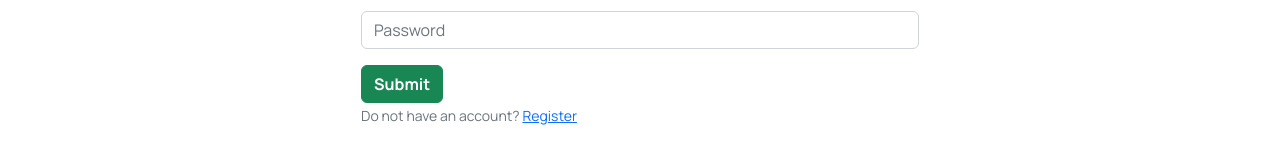
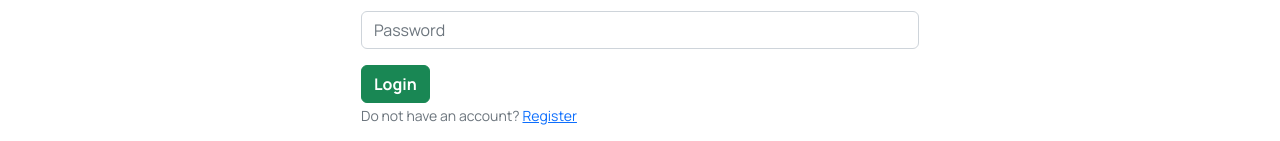
Before and after one commit to Mojaer/Australian_Cuisine_Chef_Website, a React (Vite) app: page /account/login in a window 1280 px wide. Shown: the part 281-422 px from the top of the page. Built offline with nearby package versions, Linux system fonts and the light colour scheme; no server answers.

Commit message:
all authentication is commited

```diff
--- a/src/AuhProvider/AuthProvider.jsx
+++ b/src/AuhProvider/AuthProvider.jsx
@@ -2,7 +2,7 @@ import React, { createContext, useEffect, useState } from 'react';
 import { GithubAuthProvider, GoogleAuthProvider, createUserWithEmailAndPassword, getAuth, onAuthStateChanged, signInWithEmailAndPassword, signInWithPopup, signOut } from "firebase/auth";
 import app from '../Firebase/firebase.config';
 
-const authContext = createContext(null)
+export const authContext = createContext(null)
 
 const AuthProvider = ({ children }) => {
 
@@ -37,12 +37,12 @@ const AuthProvider = ({ children }) => {
     }
 
     //github login with github account
-    //client id 7decc7066d962addaf44
-    //secret cbc1376ec45a2c7934a07c9114f59b8ec68611de
+    //client id 620bb118a9e139e60d2f
+    //secret c013d8d5408aa7010d77811b3fb9964425c7f07b
 
     const gitProvider = new GithubAuthProvider();
     const loginWithGithub = () => {
-        return signInWithPopup(auth, provider)
+        return signInWithPopup(auth, gitProvider)
     }
 
 
--- a/src/Components/AccountPages/LoginPage.jsx
+++ b/src/Components/AccountPages/LoginPage.jsx
@@ -1,14 +1,46 @@
-import React from 'react';
+import React, { useContext } from 'react';
 import { Button, Container, Form } from 'react-bootstrap';
 import { Link } from 'react-router-dom';
 import { FaGithub, FaGoogle } from 'react-icons/fa'
+import { authContext } from '../../AuhProvider/AuthProvider';
 
 
 const LoginPage = () => {
+
+    const { login, loginWithGoogle, loginWithGithub, } = useContext(authContext)
+
+
+    const handleLogin = (event) => {
+        event.preventDefault();
+
+        const form = event.target
+        const email = form.email.value;
+        const password = form.password.value
+
+        login(email, password)
+            .catch(error => alert(error.message))
+
+    }
+
+    const handleGoogleLogin = () => {
+        loginWithGoogle()
+            .catch(error => alert(error.message))
+    }
+
+    const handleGithubLogin = () => {
+        loginWithGithub()
+            .catch(error => alert(error.message))
+    }
+
+
+
+
+
+
     return (
         <Container>
             <h3 className='text-center mt-4 fw-bold'>Please login</h3>
-            <Form className='w-50 mx-auto my-5'>
+            <Form className='w-50 mx-auto my-5' onSubmit={handleLogin}>
 
                 <Form.Group className="mb-3" controlId="formBasicEmail">
                     <Form.Label>Email address</Form.Label>
@@ -21,7 +53,7 @@ const LoginPage = () => {
                 </Form.Group>
 
                 <Button variant="success" type="submit" className='fw-bold'>
-                    Submit
+                    Login
                 </Button>
                 <Form.Group className="mb-3" >
                     <Form.Text className="text-muted">
@@ -29,8 +61,8 @@ const LoginPage = () => {
                     </Form.Text>
                 </Form.Group>
                 <div className='d-flex justify-content-start'>
-                    <Button variant="outline-primary" className='fw-bold'><FaGoogle></FaGoogle> Sign in with Google</Button>
-                    <Button variant="outline-dark" className='ms-4 fw-bold'><FaGithub></FaGithub> Sign in with GitHub</Button>
+                    <Button variant="outline-primary" className='fw-bold' onClick={handleGoogleLogin}><FaGoogle></FaGoogle> Sign in with Google</Button>
+                    <Button variant="outline-dark" className='ms-4 fw-bold' onClick={handleGithubLogin}><FaGithub></FaGithub> Sign in with GitHub</Button>
                 </div>
 
             </Form>
```
